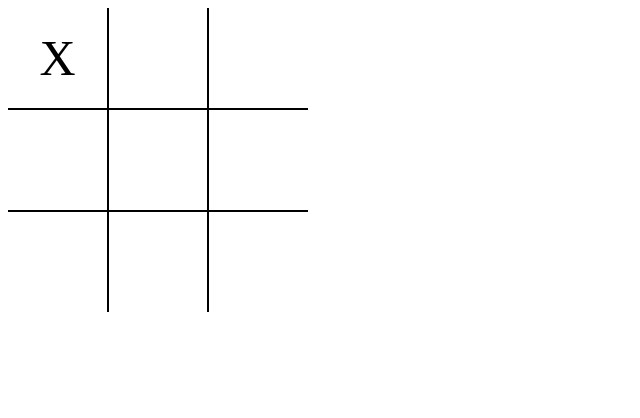
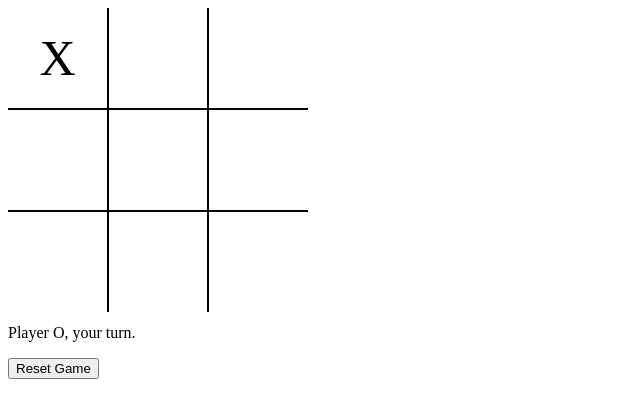
Before and after one commit to jessicaawhy/tic-tac-toe, a website built with webpack: page index.html in a window 1280 px wide. Both pictures are taken after a click on the element 58 px from the left and 58 px from the top of the page. Shown: the whole page, without its empty margins (0-640 px from the left). Built offline with nearby package versions, Linux system fonts and the light colour scheme; a web font is replaced by a local one.

Commit message:
Add game logic, display messages, and game reset button

```diff
--- a/index.html
+++ b/index.html
@@ -6,6 +6,9 @@
 </head>
 <body>
   <div id="gameboard"></div>
+  <p id="message"></p>
+  <button id=reset>Reset Game</button>
+
   <script src="./dist/main.js"></script>
 </body>
 </html>
--- a/src/index.js
+++ b/src/index.js
@@ -1,12 +1,19 @@
 import './styles/style.css';
+import { checkGameWinner, checkNoMovesLeft } from '../src/logic';
 
 const displayController = (()=>{
-  const board = document.querySelector('#gameboard');
+  const board = document.getElementById('gameboard');
+  const messageContainer = document.getElementById('message');
+  const resetButton = document.getElementById('reset');
 
   let xIsNext = true;
   let currentGame = Array.from({length: 9}, () => null);
+  let winner = undefined;
+  let noSquaresLeft = false;
+  let message = '';
 
   const render = () => {
+    // board
     while (board.firstChild) {
       board.removeChild(board.firstChild);
     }
@@ -31,25 +38,53 @@ const displayController = (()=>{
       }
 
       square.classList.add('square');
-
       square.textContent = x;
       square.dataset.index = i;
+      square.addEventListener('click', handleClick);
 
       board.appendChild(square);
+    })
 
-      square.addEventListener('click', handleClick);
-    })
+    // message
+    if (winner) {
+      message = `The winner is ${winner}!`;
+    } else if (noSquaresLeft) {
+      message = `It's a draw. Want a rematch?`;
+    } else {
+      message = `Player ${xIsNext ? 'X' : 'O'}, your turn.`;
+    }
+
+    messageContainer.textContent = message;
   }
 
   const handleClick = (e) => {
-    if (!e.target.textContent) {
+    if (
+      !e.target.textContent &&
+      !winner &&
+      !noSquaresLeft
+    ) {
       const index = e.target.dataset.index;
       currentGame[index] = xIsNext ? 'X' : 'O';
 
       xIsNext = !xIsNext;
+      winner = checkGameWinner(currentGame);
+      noSquaresLeft = checkNoMovesLeft(currentGame);
+
       render();
     }
   }
 
+  const reset = () => {
+    xIsNext = true;
+    currentGame = Array.from({length: 9}, () => null);
+    winner = undefined;
+    noSquaresLeft = false;
+    message = '';
+
+    render();
+  }
+
+  resetButton.addEventListener('click', reset);
+
   render();
 })()
```
